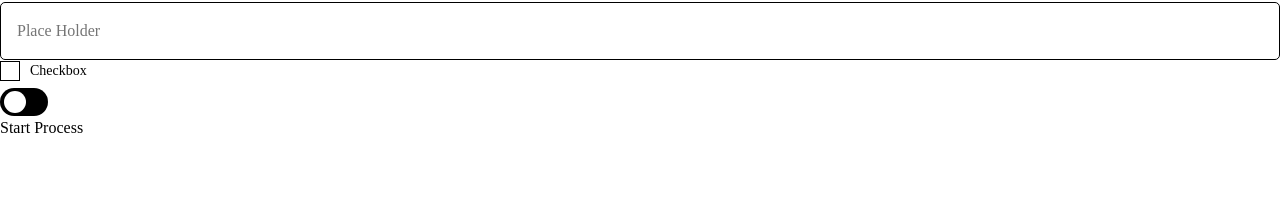
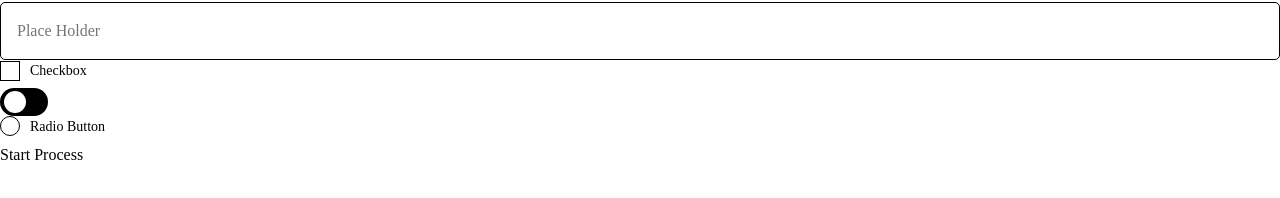
Before and after one commit to extrawatts/tokensuite-frontend-template, a Next.js app: page / in a window 1280 px wide. Shown: the part 214-412 px from the top of the page. Built offline with nearby package versions, Linux system fonts and the light colour scheme; no server answers; what @web3-react/core, @web3-react/injected-connector, @web3-react/walletconnect-connector would draw is missing.

Commit message:
add radio button

```diff
--- a/src/components/templates/home/index.tsx
+++ b/src/components/templates/home/index.tsx
@@ -7,12 +7,13 @@ import Box from 'src/components/ui/atoms/box';
 import Flex from 'src/components/ui/atoms/flex';
 import Center from 'src/components/ui/atoms/center';
 import Stack from 'src/components/ui/atoms/stack';
-import { Input, Checkbox, Switch } from 'src/components/ui/atoms';
+import { Input, Checkbox, Switch, Radio } from 'src/components/ui/atoms';
 
 const Home: React.FC<HomeProps> = ({ className }) => {
   const { openModal } = useModalsStore();
   const [checkboxValue, setCheckboxValue] = useState(false);
   const [switchChecked, setSwitchChecked] = useState(false);
+  const [radioChecked, setRadioChecked] = useState(false);
   return (
     <div className={cx(styles.home, className)}>
       <button onClick={() => openModal('login')}>modal</button>
@@ -46,6 +47,12 @@ const Home: React.FC<HomeProps> = ({ className }) => {
         onClick={() => setCheckboxValue(!checkboxValue)}
       />
       <Switch checked={switchChecked} onClick={() => setSwitchChecked(!switchChecked)} />
+      <Radio
+        id={'radio-button'}
+        value={radioChecked}
+        onClick={() => setRadioChecked(!radioChecked)}
+        label="Radio Button"
+      />
     </div>
   );
 };
--- a/src/components/ui/atoms/index.ts
+++ b/src/components/ui/atoms/index.ts
@@ -5,6 +5,7 @@ export { default as Checkbox } from './checkbox';
 export { default as Flex } from './flex';
 export { default as Input } from './input';
 export { default as Label } from './label';
+export { default as Radio } from './radio';
 export { default as Spinner } from './spinner';
 export { default as Stack } from './stack';
 export { default as Switch } from './switch';
--- /dev/null
+++ b/src/components/ui/atoms/radio/index.tsx
@@ -0,0 +1,38 @@
+import React from 'react';
+import cx from 'classnames';
+
+import styles from './styles.module.scss';
+import { RadioProps } from 'types/components/ui/atoms/radio';
+
+const Radio = React.forwardRef<HTMLInputElement, RadioProps>(
+  ({ onClick, label, id, value, className, ...props }, ref) => {
+    return (
+      <div className={cx(styles.radioField, className)}>
+        <div className={cx(styles.radioWrapper, value && styles.radioChecked)}>
+          <input
+            className={cx(styles.radio)}
+            type="radio"
+            value={value}
+            onClick={onClick}
+            defaultChecked={value}
+            id={`radio-${id}`}
+            ref={ref}
+            {...props}
+          />
+          {value && <span className={styles.ball} />}
+        </div>
+        {label && (
+          <label
+            htmlFor={`radio-${id}`}
+            className={cx(styles.label, value && styles.radioCheckedLabel)}
+          >
+            {label}
+          </label>
+        )}
+      </div>
+    );
+  }
+);
+Radio.displayName = 'Radio';
+
+export default Radio;
--- /dev/null
+++ b/src/components/ui/atoms/radio/styles.module.scss
@@ -0,0 +1,57 @@
+.radioField {
+  display: inline-flex;
+  align-items: center;
+  position: relative;
+
+  .label {
+    margin-left: 10px;
+    font-size: 14px;
+    line-height: 21px;
+    font-weight: 400;
+    color: black;
+    user-select: none;
+  }
+  label {
+    display: inline-block;
+    cursor: pointer;
+  }
+  .radioWrapper {
+    position: relative;
+    display: flex;
+    width: 20px;
+    height: 20px;
+    border-radius: 50%;
+    background-color: white;
+    border: 1px solid black;
+    cursor: pointer;
+    display: flex;
+    align-items: center;
+    justify-content: center;
+    flex-shrink: 0;
+  }
+  .radio {
+    opacity: 0;
+    width: 100%;
+    height: 100%;
+    position: absolute;
+    cursor: pointer;
+    z-index: 2;
+  }
+  .ball {
+    width: 8px;
+    height: 8px;
+    border-radius: 50%;
+    background-color: white;
+    position: absolute;
+  }
+  .radioChecked {
+    background-color: black;
+  }
+  .checkmarkIcon {
+    position: absolute;
+    user-select: none;
+  }
+  label {
+    z-index: 2;
+  }
+}
--- /dev/null
+++ b/types/components/ui/atoms/radio/index.ts
@@ -0,0 +1,9 @@
+import { ReactNode } from 'react';
+
+export interface RadioProps {
+  onClick?: (value: any) => void;
+  label?: string | ReactNode;
+  id: number | string;
+  value: any;
+  className?: string;
+}
```
